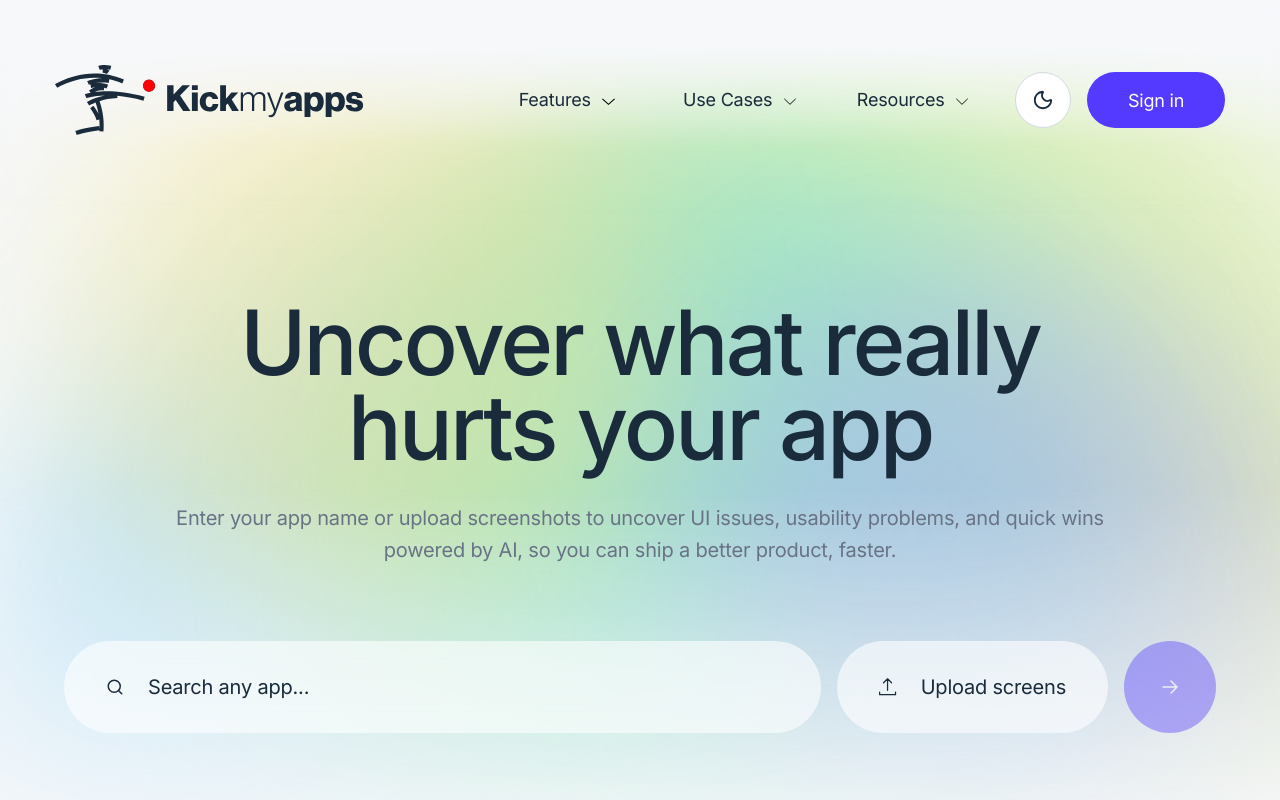
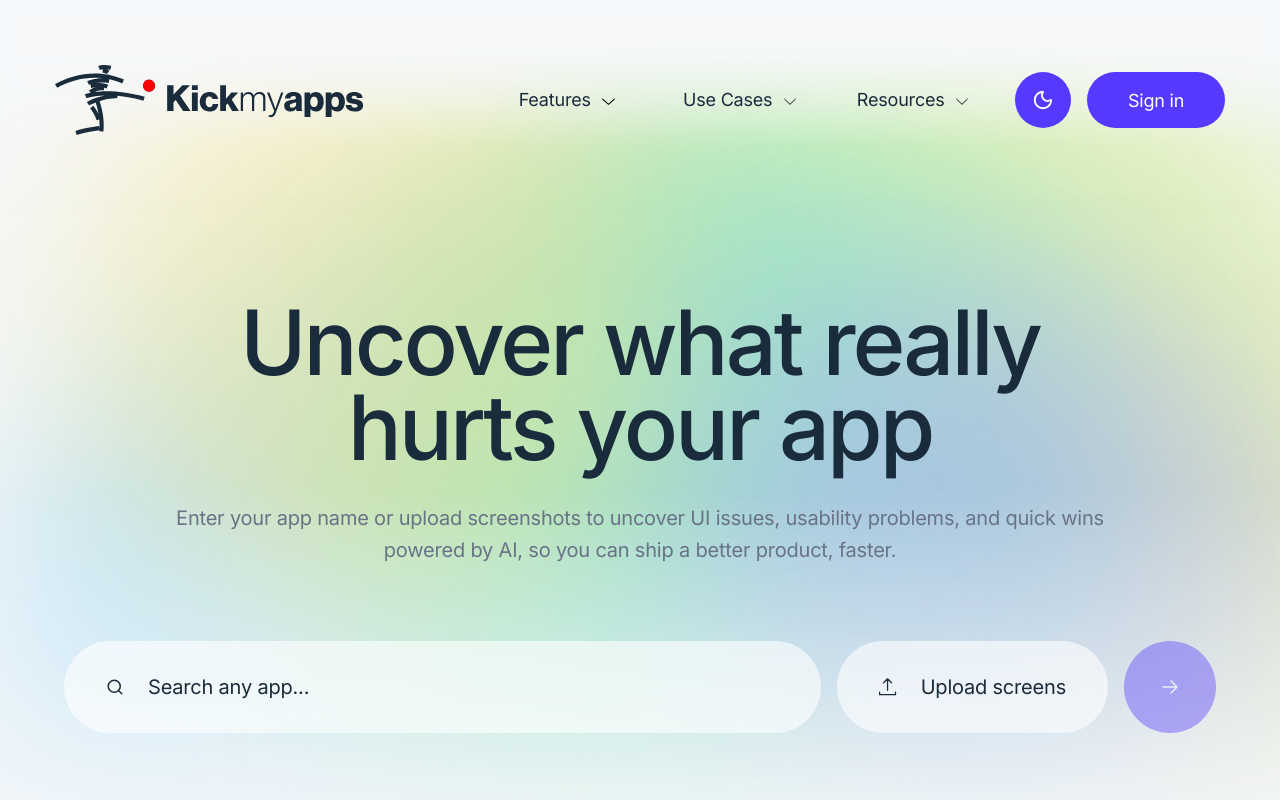
Before and after one commit to sasw-works/kick-my-apps, a Next.js app: page / in a window 1280 px wide. Both pictures are taken after a click on the button 1043 px from the left and 100 px from the top of the page. Shown: the top 800 px of the page. Built offline with nearby package versions, Linux system fonts and the light colour scheme.

Commit message:
Light mode theme toggle button: remove gray border, background is now the site's brand purple (var(--blue-100)) with white Moon icon. Dark mode unchanged

```diff
--- a/app/components/Header.jsx
+++ b/app/components/Header.jsx
@@ -271,7 +271,7 @@ export default function Header() {
         }
         .kma-header-theme img { display: block; }
         .kma-header-theme-light {
-          background: #ffffff; border: 1px solid #D1D9E0; color: #1A2B3B;
+          background: var(--blue-100); border: none; color: #FFFFFF;
         }
         .kma-header-signin {
           display: flex; align-items: center; justify-content: center;
@@ -461,7 +461,7 @@ export default function Header() {
               onClick={toggleTheme}
             >
               {theme === "light" ? (
-                <Moon size={22} color="#1A2B3B" />
+                <Moon size={22} color="#ffffff" />
               ) : (
                 <img src="/dark/header-theme-toggle.svg" alt="" width={56} height={56} />
               )}
```
